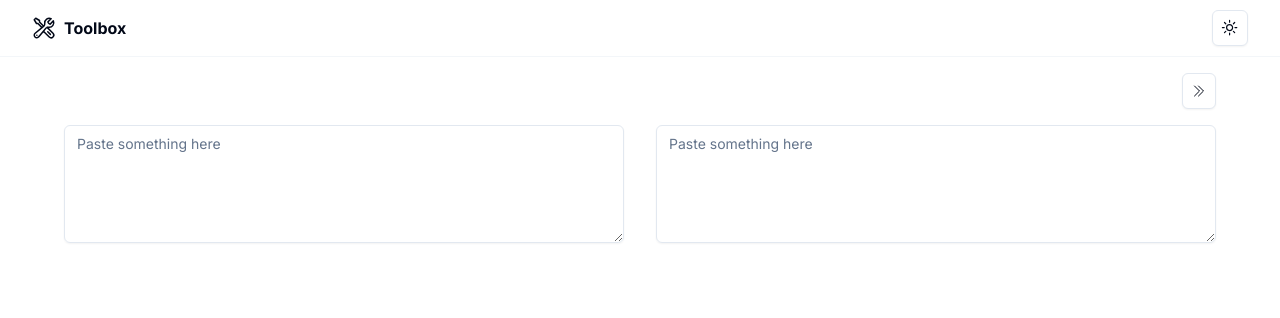
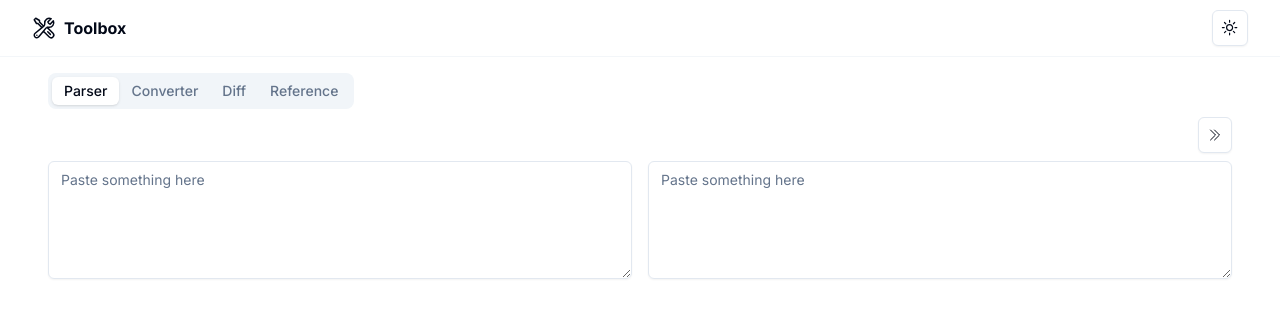
Before and after one commit to thameera/toolbox, a Next.js app: page / in a window 1280 px wide. Shown: the top 318 px of the page. Built offline with nearby package versions, Linux system fonts and the light colour scheme.

Commit message:
Add tabs

```diff
--- a/src/app/page.tsx
+++ b/src/app/page.tsx
@@ -1,11 +1,11 @@
 "use client";
 
-import { ParserContainer } from "@/components/parser/parser-container";
+import TabContainer from "@/components/tab-container";
 
 export default function Home() {
   return (
     <main className="flex flex-col justify-between p-4">
-      <ParserContainer />
+      <TabContainer />
     </main>
   );
 }
--- a/src/components/parser/parser-column.tsx
+++ b/src/components/parser/parser-column.tsx
@@ -36,7 +36,7 @@ export function ParserColumn(): JSX.Element {
   }
 
   return (
-    <div className="p-4">
+    <div>
       <ParserTextarea onChange={handleTextChange} />
 
       <div className="mt-4">
--- a/src/components/parser/parser-container.tsx
+++ b/src/components/parser/parser-container.tsx
@@ -21,7 +21,7 @@ export function ParserContainer(): JSX.Element {
 
   return (
     <div>
-      <div className="pl-4 pr-4 flex flex-row-reverse">
+      <div className="flex flex-row-reverse mb-2">
         <TooltipProvider delayDuration={200}>
           <Tooltip>
             <TooltipTrigger asChild>
@@ -41,11 +41,11 @@ export function ParserContainer(): JSX.Element {
       </div>
 
       <div className="flex flex-row">
-        <div className={twoColumns ? "w-1/2" : "w-full"}>
+        <div className={`pr-2 ${twoColumns ? "w-1/2" : "w-full"}`}>
           <ParserColumn />
         </div>
         <div
-          className={`transition-width duration-300 ${twoColumns ? "w-1/2" : "w-0 hidden"}`}
+          className={`transition-width duration-300 pl-2 ${twoColumns ? "w-1/2" : "w-0 hidden"}`}
         >
           <ParserColumn />
         </div>
--- /dev/null
+++ b/src/components/tab-container.tsx
@@ -0,0 +1,23 @@
+"use client";
+
+import { Tabs, TabsContent, TabsList, TabsTrigger } from "@/components/ui/tabs";
+import { ParserContainer } from "./parser/parser-container";
+
+export default function TabContainer(): JSX.Element {
+  return (
+    <Tabs defaultValue="parser">
+      <TabsList>
+        <TabsTrigger value="parser">Parser</TabsTrigger>
+        <TabsTrigger value="converter">Converter</TabsTrigger>
+        <TabsTrigger value="diff">Diff</TabsTrigger>
+        <TabsTrigger value="ref">Reference</TabsTrigger>
+      </TabsList>
+      <TabsContent value="parser">
+        <ParserContainer />
+      </TabsContent>
+      <TabsContent value="converter">TODO</TabsContent>
+      <TabsContent value="diff">TODO</TabsContent>
+      <TabsContent value="ref">TODO</TabsContent>
+    </Tabs>
+  );
+}
```
